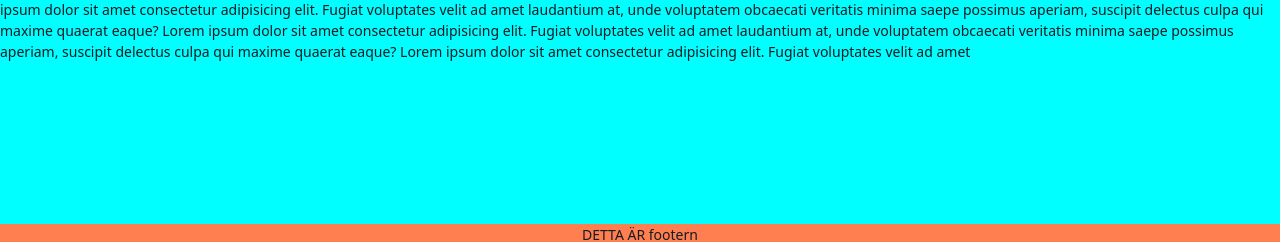
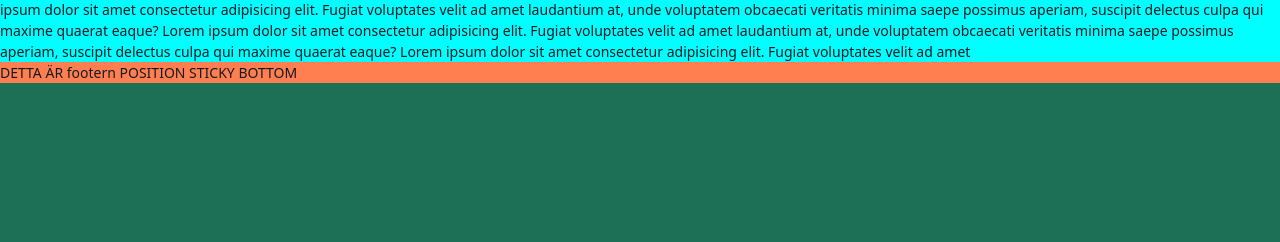
Before and after one commit to viktorkuddis/kokbok, a React (Vite) app: page / in a window 1280 px wide. Shown: the part 555-797 px from the top of the page. Built offline with nearby package versions, Linux system fonts and the light colour scheme; no server answers.

Commit message:
test sticky

```diff
--- a/src/App.tsx
+++ b/src/App.tsx
@@ -94,7 +94,7 @@ const App = () => {
           maxime quaerat eaque? Lorem ipsum dolor sit amet consectetur
           adipisicing elit. Fugiat voluptates velit ad amet
         </div>
-        <footer>DETTA ÄR footern</footer>
+        <footer>DETTA ÄR footern POSITION STICKY BOTTOM</footer>
       </div>
     </>
   );
--- a/src/index.css
+++ b/src/index.css
@@ -33,24 +33,21 @@ html {
 
 .appcontainer {
   background-color: rgb(29, 112, 85);
-  display: flex;
-  flex-direction: column;
+  /* display: flex; */
+  /* flex-direction: column; */
+  position: relative;
   height: 100vh;
 }
 /* Sidans innehåll tar all tillgänglig plats och blir scrollbart vid behov */
 .sidansInnehall {
-  overflow-y: auto;
   background-color: aqua;
-  flex-grow: 1;
-  overflow-x: hidden;
-  overflow-y: auto;
 }
 
 /* Footer ligger alltid längst ner */
 footer {
   background-color: coral;
-
-  text-align: center;
+  position: sticky;
+  bottom: 0;
 }
 
 a {
```
